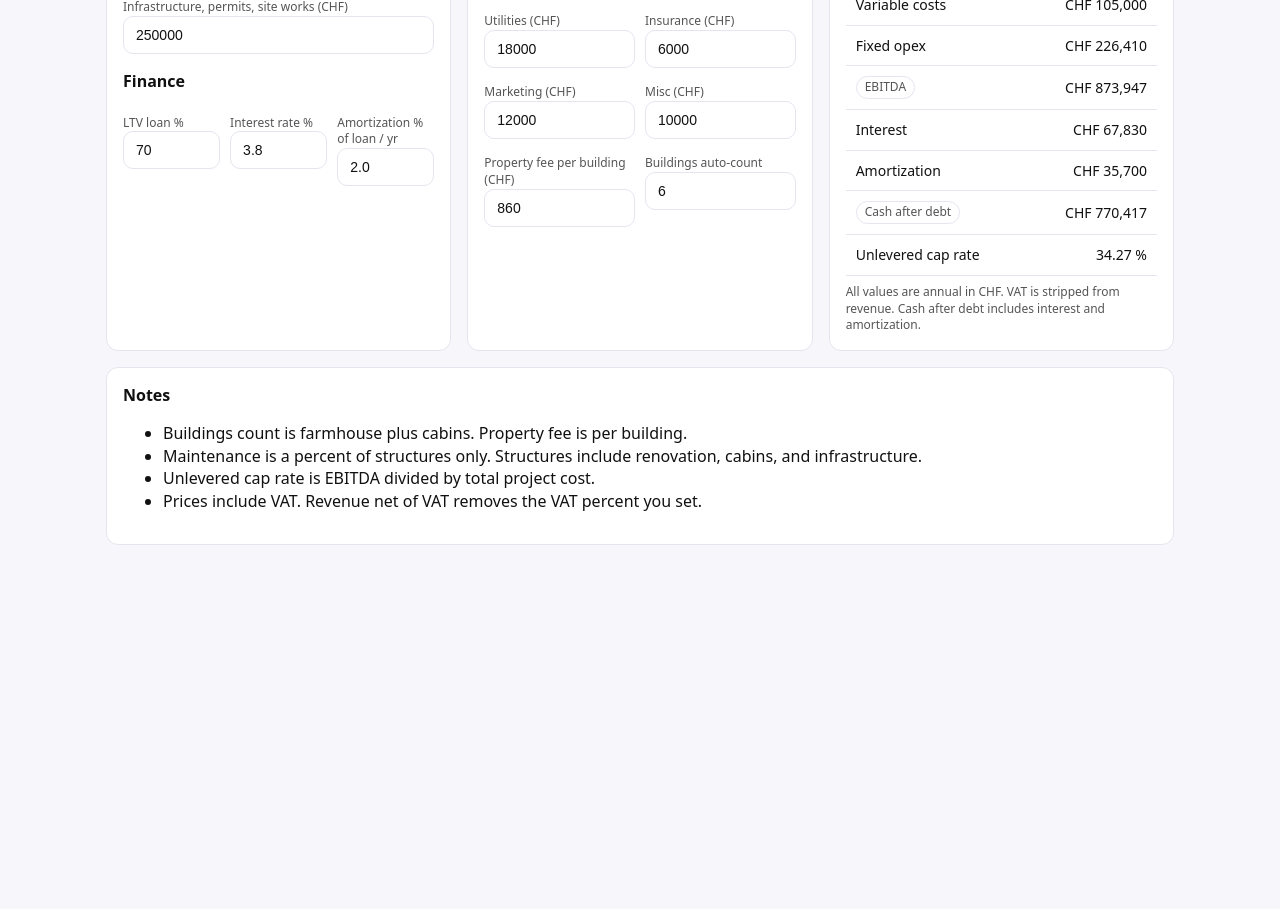
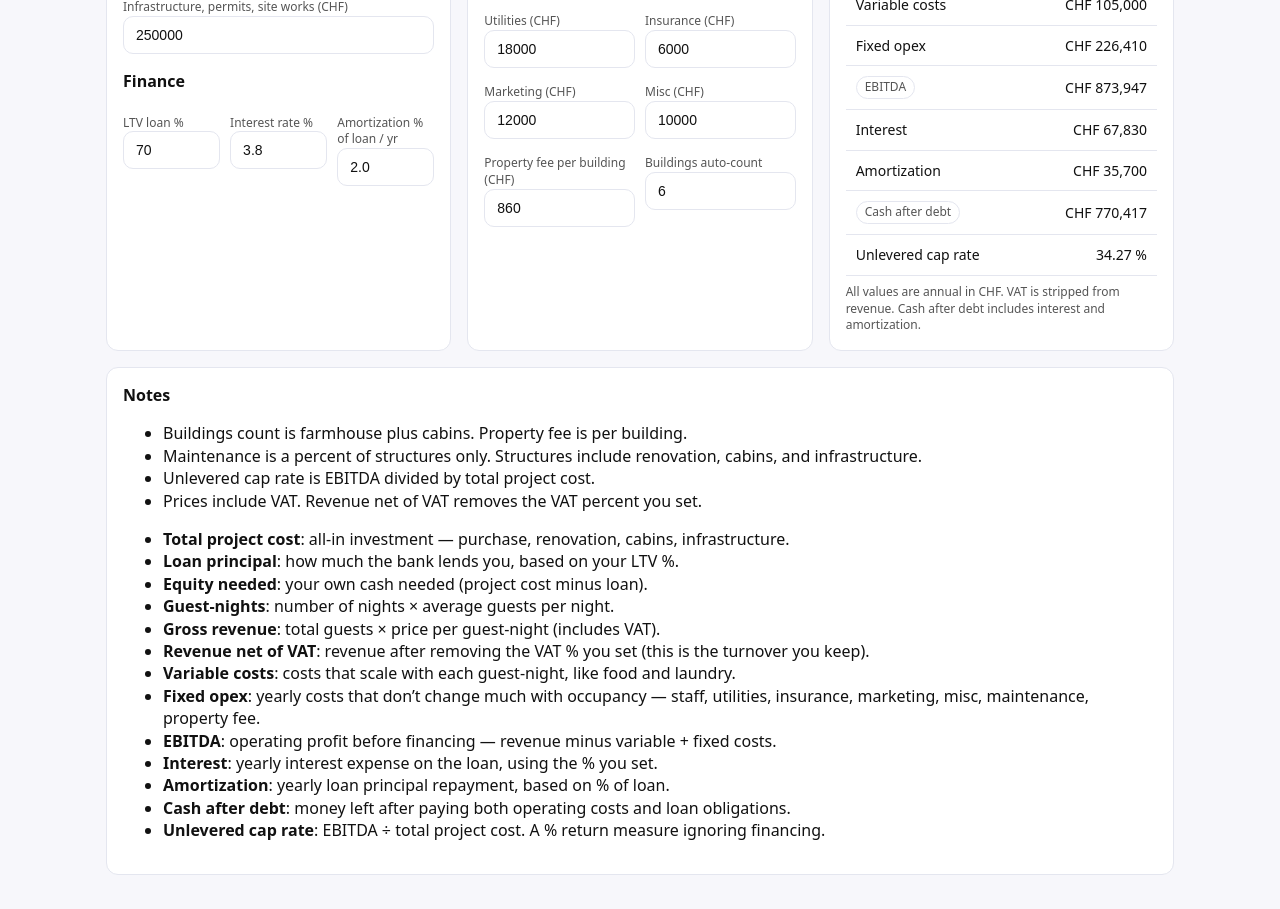
Before and after one commit to petergus/Retreat-calculator, a plain HTML site: page Index.html in a window 1280 px wide. Shown: the part 505-1414 px from the top of the page. Before the commit the page ends 1106 px from the top, so only its background shows below. Drawn offline with Linux system fonts and the light colour scheme.

Commit message:
Update Index.html notes

```diff
--- a/Index.html
+++ b/Index.html
@@ -260,6 +260,21 @@
           <li>Unlevered cap rate is EBITDA divided by total project cost.</li>
           <li>Prices include VAT. Revenue net of VAT removes the VAT percent you set.</li>
         </ul>
+        <ul>
+  <li><b>Total project cost</b>: all-in investment — purchase, renovation, cabins, infrastructure.</li>
+  <li><b>Loan principal</b>: how much the bank lends you, based on your LTV %.</li>
+  <li><b>Equity needed</b>: your own cash needed (project cost minus loan).</li>
+  <li><b>Guest-nights</b>: number of nights × average guests per night.</li>
+  <li><b>Gross revenue</b>: total guests × price per guest-night (includes VAT).</li>
+  <li><b>Revenue net of VAT</b>: revenue after removing the VAT % you set (this is the turnover you keep).</li>
+  <li><b>Variable costs</b>: costs that scale with each guest-night, like food and laundry.</li>
+  <li><b>Fixed opex</b>: yearly costs that don’t change much with occupancy — staff, utilities, insurance, marketing, misc, maintenance, property fee.</li>
+  <li><b>EBITDA</b>: operating profit before financing — revenue minus variable + fixed costs.</li>
+  <li><b>Interest</b>: yearly interest expense on the loan, using the % you set.</li>
+  <li><b>Amortization</b>: yearly loan principal repayment, based on % of loan.</li>
+  <li><b>Cash after debt</b>: money left after paying both operating costs and loan obligations.</li>
+  <li><b>Unlevered cap rate</b>: EBITDA ÷ total project cost. A % return measure ignoring financing.</li>
+</ul>
       </div>
     </div>
   </main>
```
